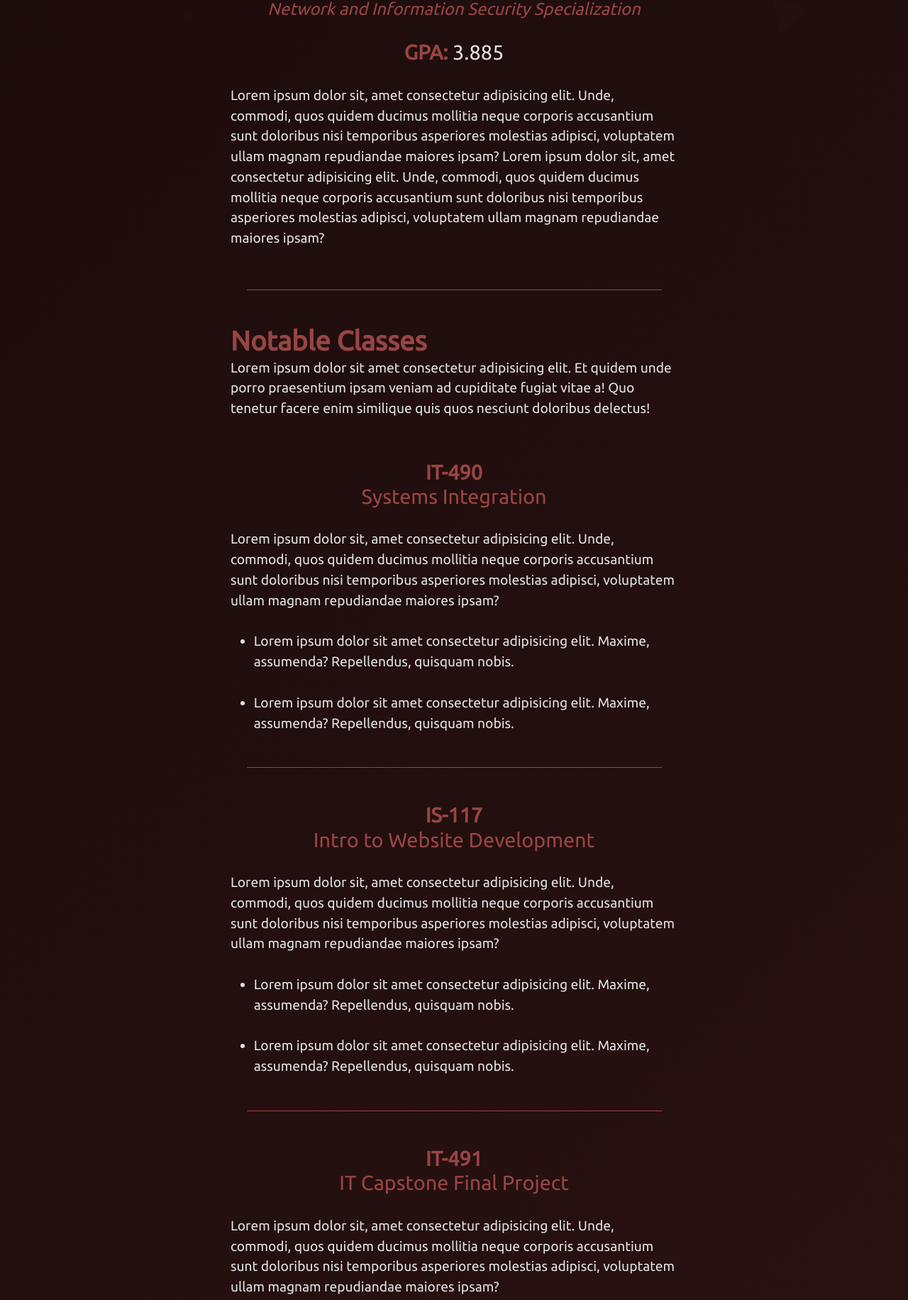
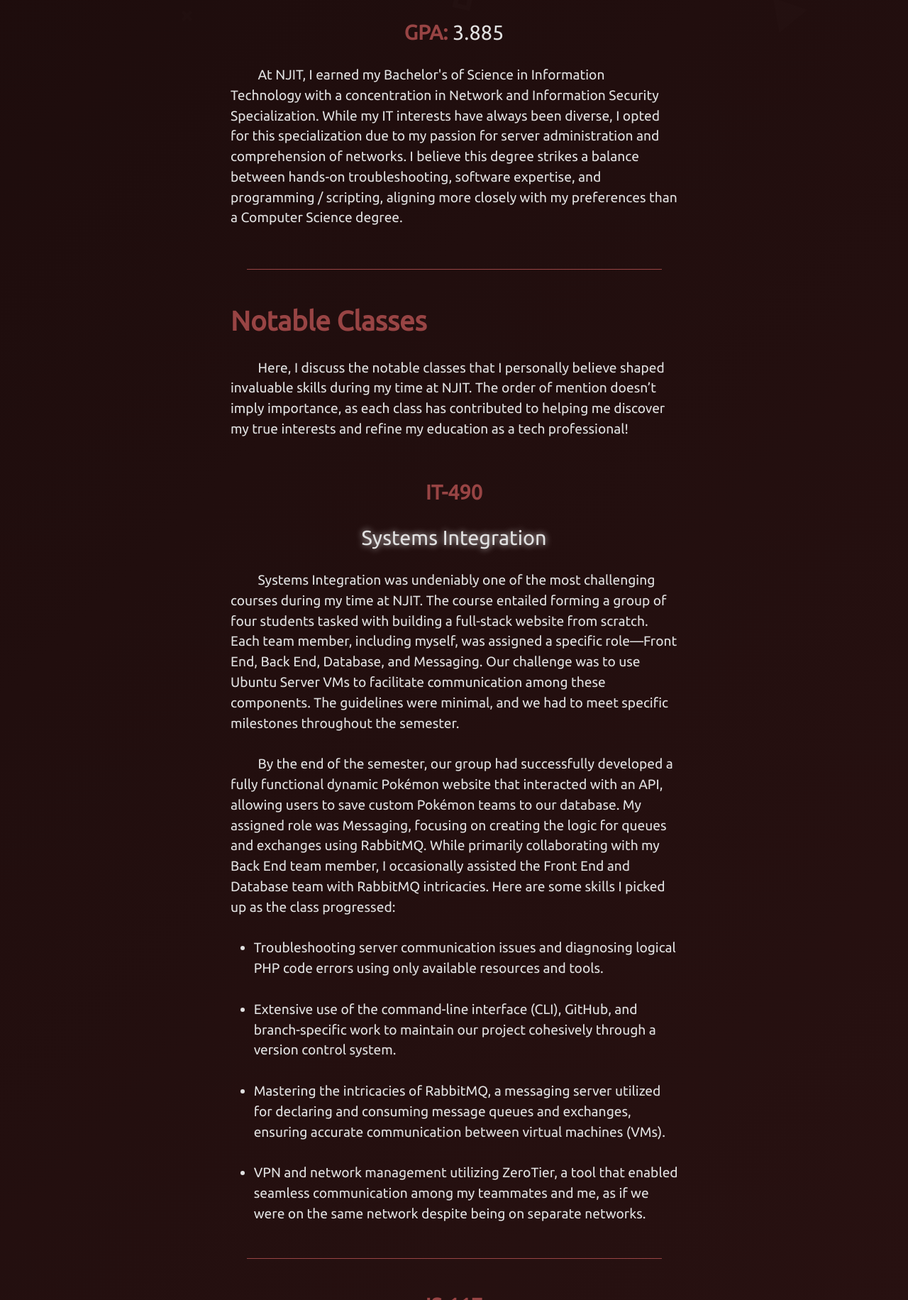
Before and after one commit to mzj3/P4, a plain HTML site: page education.html in a window 1280 px wide. Shown: the part 800-2632 px from the top of the page at 71% size. Drawn offline with nearby package versions, Linux system fonts and the light colour scheme.

Commit message:
Started to fill in content on Education page
- Fixed formatting brs around Introduction heading

```diff
--- a/education.html
+++ b/education.html
@@ -144,12 +144,11 @@
     <h2 id="intro" data-inviewport="header">
       <strong>Introduction</strong>
     </h2>
-    <p data-inviewport="paragraph">Lorem ipsum dolor sit, amet consectetur adipisicing elit. Unde, commodi, quos
-      quidem ducimus mollitia neque corporis accusantium sunt doloribus nisi temporibus asperiores molestias adipisci,
-      voluptatem ullam magnam repudiandae maiores ipsam? Lorem ipsum dolor sit, amet consectetur adipisicing elit. Unde,
-      commodi, quos
-      quidem ducimus mollitia neque corporis accusantium sunt doloribus nisi temporibus asperiores molestias adipisci,
-      voluptatem ullam magnam repudiandae maiores ipsam?</p>
+    <br>
+    <p data-inviewport="paragraph">This section of my site explores my education, highlighting the noteworthy classes
+      that underscore my achievements at New Jersey Institute of Technology. I begin by discussing my degree, its
+      specialization, and my GPA. I also delve into four classes that have significantly influenced my skills as an
+      upcoming IT professional!</p>
     <br>
 
 
@@ -161,22 +160,24 @@
         class="education-img img-fluid rounded mx-auto d-block" alt="NJIT Logo">
       <br>
       <h4 data-inviewport="header" style="text-align: center;">
-        <strong>B.S. in Information Technology - 2023</strong>
+        <strong>B.S. in Information Technology</strong>
       </h4>
+      <h5 data-inviewport="header" style="text-align: center; color: var(--p-text);">
+        <i>Network and Information Security Specialization</i>
+      </h5>
       <h5 data-inviewport="header" style="text-align: center; color: var(--secondary);">
-        <i>Network and Information Security Specialization</i>
+        <i>Dec. 2023</i>
       </h5>
       <br>
       <h4 data-inviewport="image" style="text-align: center;">
         <strong>GPA:</strong><span style="color: var(--p-text);"> 3.885</span>
       </h4>
       <br>
-      <p data-inviewport="paragraph">Lorem ipsum dolor sit, amet consectetur adipisicing elit. Unde, commodi, quos
-        quidem ducimus mollitia neque corporis accusantium sunt doloribus nisi temporibus asperiores molestias adipisci,
-        voluptatem ullam magnam repudiandae maiores ipsam? Lorem ipsum dolor sit, amet consectetur adipisicing elit.
-        Unde, commodi, quos
-        quidem ducimus mollitia neque corporis accusantium sunt doloribus nisi temporibus asperiores molestias adipisci,
-        voluptatem ullam magnam repudiandae maiores ipsam?</p><br>
+      <p data-inviewport="paragraph">&emsp;&emsp;At NJIT, I earned my Bachelor's of Science in Information Technology
+        with a concentration in Network and Information Security Specialization. While my IT interests have always been
+        diverse, I opted for this specialization due to my passion for server administration and comprehension of
+        networks. I believe this degree strikes a balance between hands-on troubleshooting, software expertise, and
+        programming / scripting, aligning more closely with my preferences than a Computer Science degree.</p><br>
     </div>
 
     <br>
@@ -187,28 +188,52 @@
       <h2 id="class" data-inviewport="header">
         <strong>Notable Classes</strong>
       </h2>
-      <p data-inviewport="paragraph">Lorem ipsum dolor sit amet consectetur adipisicing elit. Et quidem unde porro
-        praesentium ipsam veniam ad cupiditate fugiat vitae a! Quo tenetur facere enim similique quis quos nesciunt
-        doloribus delectus!</p>
+      <br>
+      <p data-inviewport="paragraph">&emsp;&emsp;Here, I discuss the notable classes that I personally believe shaped
+        invaluable skills during my time at NJIT. The order of mention doesn’t imply importance, as each class has
+        contributed to helping me discover my true interests and refine my education as a tech professional!</p>
       <br>
 
       <br>
       <h4 data-inviewport="header" style="text-align: center;">
         <strong>IT-490</strong>
       </h4>
-      <h4 data-inviewport="header" style="text-align: center; color: var(--secondary);">
+      <br>
+      <h4 data-inviewport="header"
+        style="color: var(--p-text); text-align: center; text-shadow: 0 0 10px rgba(255, 255, 255, 0.8);">
         Systems Integration
       </h4>
       <br>
-      <p data-inviewport="paragraph">Lorem ipsum dolor sit, amet consectetur adipisicing elit. Unde, commodi, quos
-        quidem ducimus mollitia neque corporis accusantium sunt doloribus nisi temporibus asperiores molestias adipisci,
-        voluptatem ullam magnam repudiandae maiores ipsam?</p><br>
+      <p data-inviewport="paragraph">&emsp;&emsp;Systems Integration was undeniably one of the most challenging courses
+        during my
+        time at NJIT. The course entailed forming a group of four students tasked with building a full-stack website
+        from scratch. Each team member, including myself, was assigned a specific role—Front End, Back End, Database,
+        and Messaging. Our challenge was to use Ubuntu Server VMs to facilitate communication among these components.
+        The guidelines were minimal, and we had to meet specific milestones throughout the semester.
+      </p>
+      <br>
+      <p data-inviewport="paragraph">
+        &emsp;&emsp;By the end of the semester, our group had successfully developed a fully functional dynamic Pokémon
+        website that
+        interacted with an API, allowing users to save custom Pokémon teams to our database. My assigned role was
+        Messaging, focusing on creating the logic for queues and exchanges using RabbitMQ. While primarily collaborating
+        with my Back End team member, I occasionally assisted the Front End and Database team with RabbitMQ intricacies.
+        Here are some skills I picked up as the class progressed:
+      </p><br>
       <ul>
-        <li class="bullet" data-inviewport="bullet">Lorem ipsum dolor sit amet consectetur adipisicing elit. Maxime,
-          assumenda? Repellendus, quisquam nobis. </li>
+        <li class="bullet" data-inviewport="bullet">Troubleshooting server communication issues and diagnosing logical
+          PHP code errors using only available resources and tools.</li>
         <br>
-        <li class="bullet" data-inviewport="bullet">Lorem ipsum dolor sit amet consectetur adipisicing elit. Maxime,
-          assumenda? Repellendus, quisquam nobis. </li>
+        <li class="bullet" data-inviewport="bullet">Extensive use of the command-line interface (CLI), GitHub, and
+          branch-specific work to maintain our project cohesively through a version control system.</li>
+        <br>
+        <li class="bullet" data-inviewport="bullet">Mastering the intricacies of RabbitMQ, a messaging server utilized
+          for declaring and consuming message queues and exchanges, ensuring accurate communication between virtual
+          machines (VMs).</li>
+        <br>
+        <li class="bullet" data-inviewport="bullet">VPN and network management utilizing ZeroTier, a tool that enabled
+          seamless communication among my teammates and me, as if we were on the same network despite being on separate
+          networks.</li>
       </ul>
       <br>
       <hr data-inviewport="horizontal-rule">
@@ -216,7 +241,9 @@
       <h4 data-inviewport="header" style="text-align: center;">
         <strong>IS-117</strong>
       </h4>
-      <h4 data-inviewport="header" style="text-align: center; color: var(--secondary);">
+      <br>
+      <h4 data-inviewport="header"
+        style="color: var(--p-text); text-align: center; text-shadow: 0 0 10px rgba(255, 255, 255, 0.8);">
         Intro to Website Development
       </h4>
       <br>
@@ -236,7 +263,9 @@
       <h4 data-inviewport="header" style="text-align: center;">
         <strong>IT-491</strong>
       </h4>
-      <h4 data-inviewport="header" style="text-align: center; color: var(--secondary);">
+      <br>
+      <h4 data-inviewport="header"
+        style="color: var(--p-text); text-align: center; text-shadow: 0 0 10px rgba(255, 255, 255, 0.8);">
         IT Capstone Final Project
       </h4>
       <br>
@@ -256,7 +285,9 @@
       <h4 data-inviewport="header" style="text-align: center;">
         <strong>IT-430</strong>
       </h4>
-      <h4 data-inviewport="header" style="text-align: center; color: var(--secondary);">
+      <br>
+      <h4 data-inviewport="header"
+        style="color: var(--p-text); text-align: center; text-shadow: 0 0 10px rgba(255, 255, 255, 0.8);">
         Ethical Hacking
       </h4>
       <br>
@@ -291,8 +322,8 @@
       <ul class="nav col-md-4 justify-content-end list-unstyled d-flex">
         <li class="ms-3"><a href="https://www.github.com/mzj3" target="_blank"><img width="50px" height="50px"
               src="images/github.png" alt="GitHub"></a></li>
-        <li class="ms-3"><a href="https://www.linkedin.com/in/yourlinkedinprofile/" target="_blank"><img width="50px" height="50px" src="images/linkedin.png"
-              alt="LinkedIn"></a></li>
+        <li class="ms-3"><a href="https://www.linkedin.com/in/yourlinkedinprofile/" target="_blank"><img width="50px"
+              height="50px" src="images/linkedin.png" alt="LinkedIn"></a></li>
       </ul>
     </footer>
   </div>
--- a/styles/main.css
+++ b/styles/main.css
@@ -677,6 +677,10 @@ footer a:hover {
         margin-bottom: 2px;
         /* Custom margin */
     }
+    .custom-card .card-text {
+        font-size: 90%;
+        /* Custom text color for the content */
+    }
 
     .interior-img {
         width: 90%;
```
Also changed, not shown: aboutme.html (+1 -0 lines), career.html (+1 -0 lines), projects.html (+1 -0 lines).
